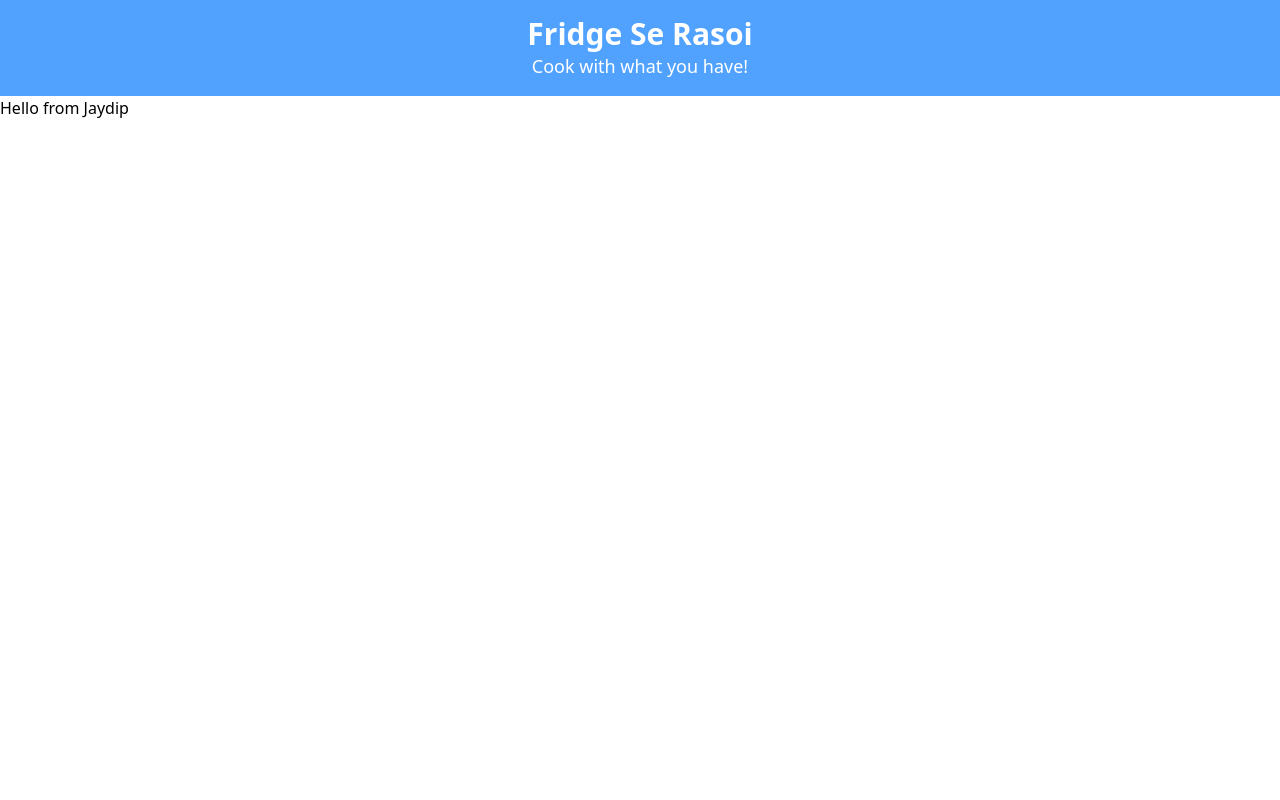
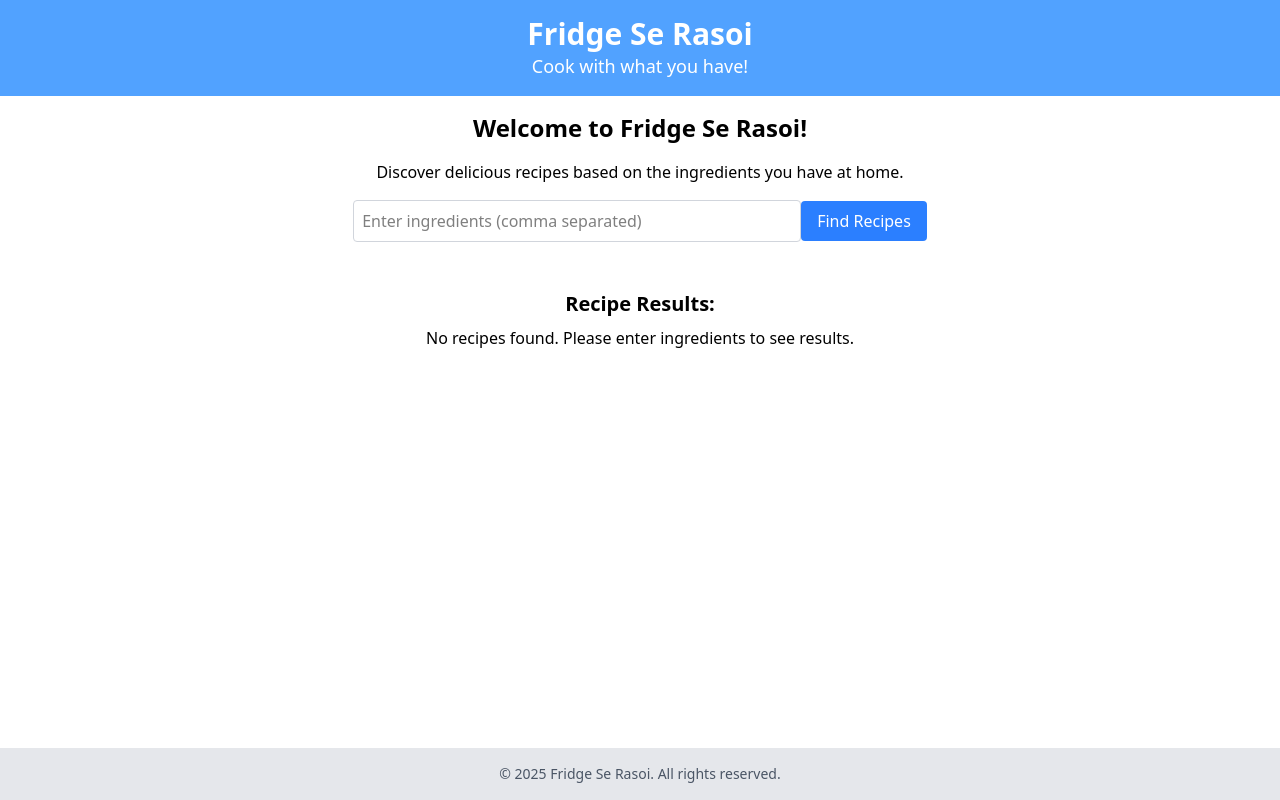
Before and after one commit to jaydipchangani/fridge-se-rasoi, a Next.js app: page / in a window 1280 px wide. Built offline with nearby package versions, Linux system fonts and the light colour scheme.

Commit message:
components are made and added in the home page

```diff
--- /dev/null
+++ b/app/_components/footer.js
@@ -0,0 +1,7 @@
+export default function Footer() {
+    return (
+        <footer className="fixed bottom-0 left-0 w-full p-4 bg-gray-200 text-center">
+            <p className="text-sm text-gray-600">&copy; 2025 Fridge Se Rasoi. All rights reserved.</p>
+        </footer>
+    );
+}
--- /dev/null
+++ b/app/_components/mainArea.js
@@ -0,0 +1,16 @@
+export default function MainArea() {
+  return (
+    <main className="p-4 text-center">
+        <h2 className="text-2xl font-semibold mb-4">Welcome to Fridge Se Rasoi!</h2>
+        <p className="mb-4">Discover delicious recipes based on the ingredients you have at home.</p>
+
+        <input type="text" placeholder="Enter ingredients (comma separated)" className="p-2 border border-gray-300 rounded w-full max-w-md mb-4" />
+        <button className="bg-blue-500 text-white px-4 py-2 rounded hover:bg-blue-600">Find Recipes</button>
+
+        <section className="mt-8">
+          <h3 className="text-xl font-semibold mb-2">Recipe Results:</h3>
+          <p>No recipes found. Please enter ingredients to see results.</p>
+        </section>
+      </main>
+    );
+}
--- a/app/page.js
+++ b/app/page.js
@@ -1,10 +1,17 @@
+
+import Footer from "./_components/footer";
 import Header from "./_components/header";
+import MainArea from "./_components/mainArea";
 
 export default function Home() {
   return (
     <div>
       <Header />
-      <h1 className="">Hello from Jaydip</h1>
+
+      <MainArea />
+
+<Footer />
+
     </div>
   );
 }
```
